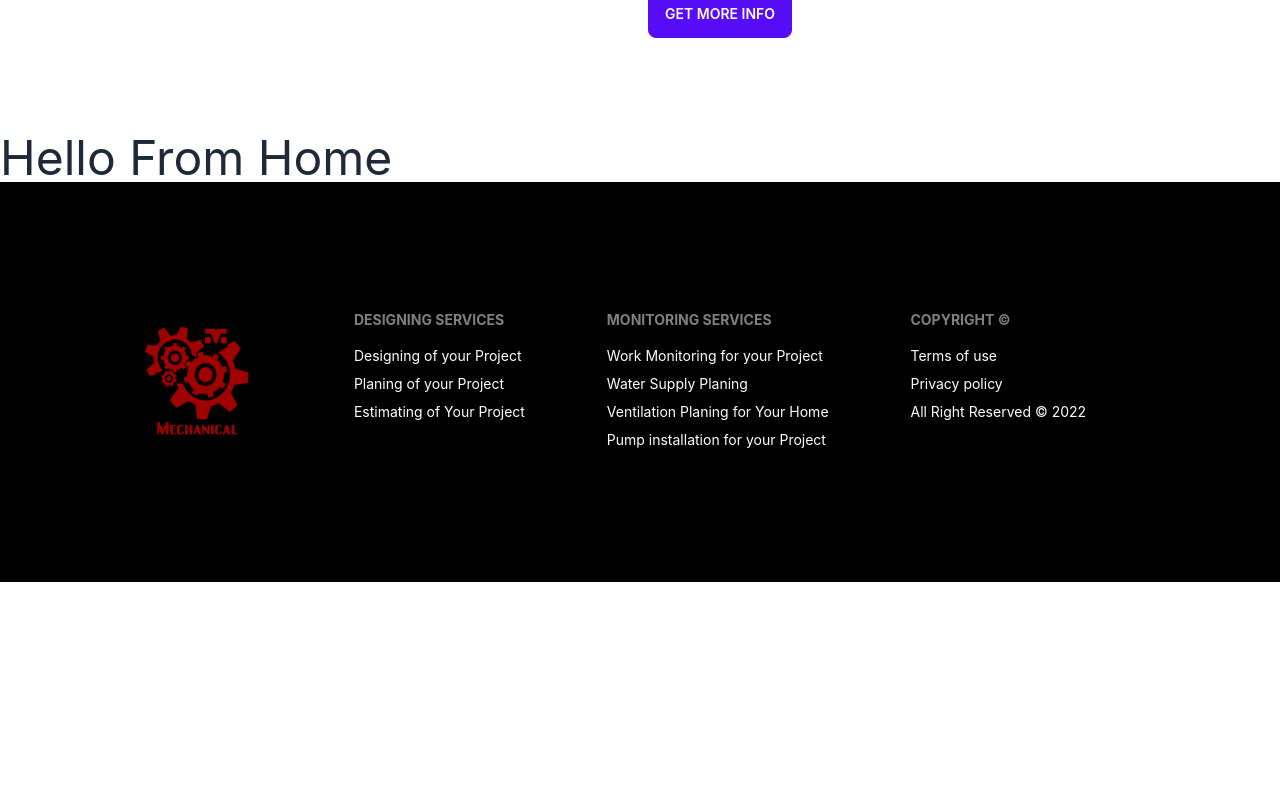
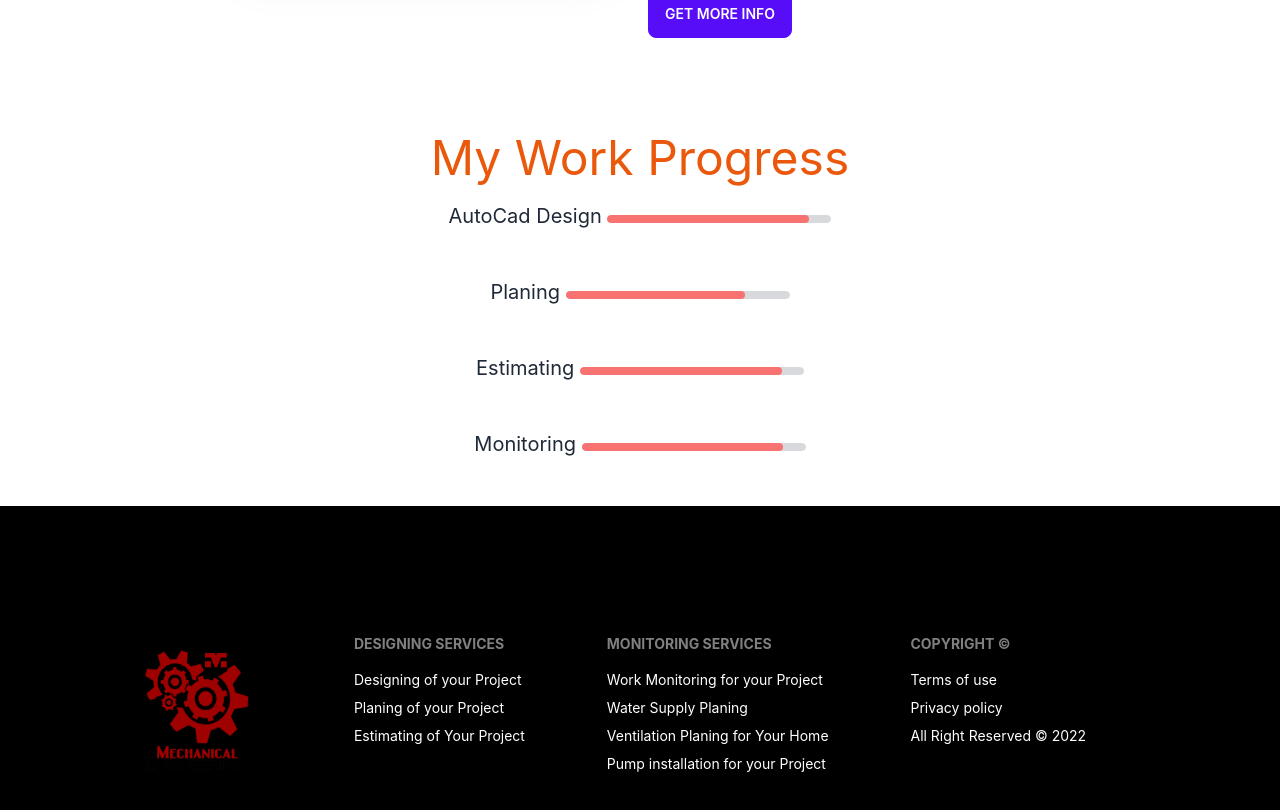
Before and after one commit to mnalambd09/mechanical-engineering-service-review, a React (Create React App) app: page /home in a window 1280 px wide. Shown: the part 1262-2072 px from the top of the page. Before the commit the page ends 1844 px from the top, so only its background shows below. Built offline with nearby package versions, Linux system fonts and the light colour scheme.

Commit message:
progress section added

```diff
--- a/src/Pages/Home/Home/About/About.js
+++ b/src/Pages/Home/Home/About/About.js
@@ -8,7 +8,7 @@ const About = () => {
             <div className="hero-content flex-col lg:flex-row">
                 <div className='w-1/2 relative'>
                 <img className='rounded-lg shadow-2xl w-4/5 h-full' src={person} alt="" />
-                <img className='rounded-lg shadow-2xl absolute w-3/5 right-5 top-1/2 border-8 h-52' src={parts} alt="" />
+                <img className='rounded-lg shadow-2xl absolute w-3/5 right-5 top-2/3 border-8 h-52' src={parts} alt="" />
                 </div>
                 <div className='w-1/2'>
                     <p className='text-2xl text-orange-600 font-bold'>About Me</p>
--- a/src/Pages/Home/Home/Home.js
+++ b/src/Pages/Home/Home/Home.js
@@ -1,13 +1,14 @@
 import React from 'react';
 import Slider from '../Slider/Slider';
 import About from './About/About';
+import Progress from './Progress/Progress';
 
 const Home = () => {
     return (
         <div className='text-5xl'>
             <Slider></Slider>
             <About></About>
-            <h1>Hello From Home</h1>
+            <Progress></Progress>
         </div>
     );
 };
--- /dev/null
+++ b/src/Pages/Home/Home/Progress/Progress.js
@@ -0,0 +1,17 @@
+import React from 'react';
+
+const Progress = () => {
+    return (
+
+        <div className='text-center'>
+            <h1 className='text-orange-600 pb-5'>My Work Progress</h1>
+           <p className='text-xl'>AutoCad Design <progress className="progress progress-error w-56" value="90" max="100"></progress></p><br />
+           <p className='text-xl'>Planing <progress className="progress progress-error w-56" value="80" max="100"></progress></p><br />
+           <p className='text-xl'>Estimating <progress className="progress progress-error w-56" value="90" max="100"></progress></p><br />
+           <p className='text-xl'>Monitoring <progress className="progress progress-error w-56" value="90" max="100"></progress></p><br />
+
+        </div>
+    );
+};
+
+export default Progress;
```
